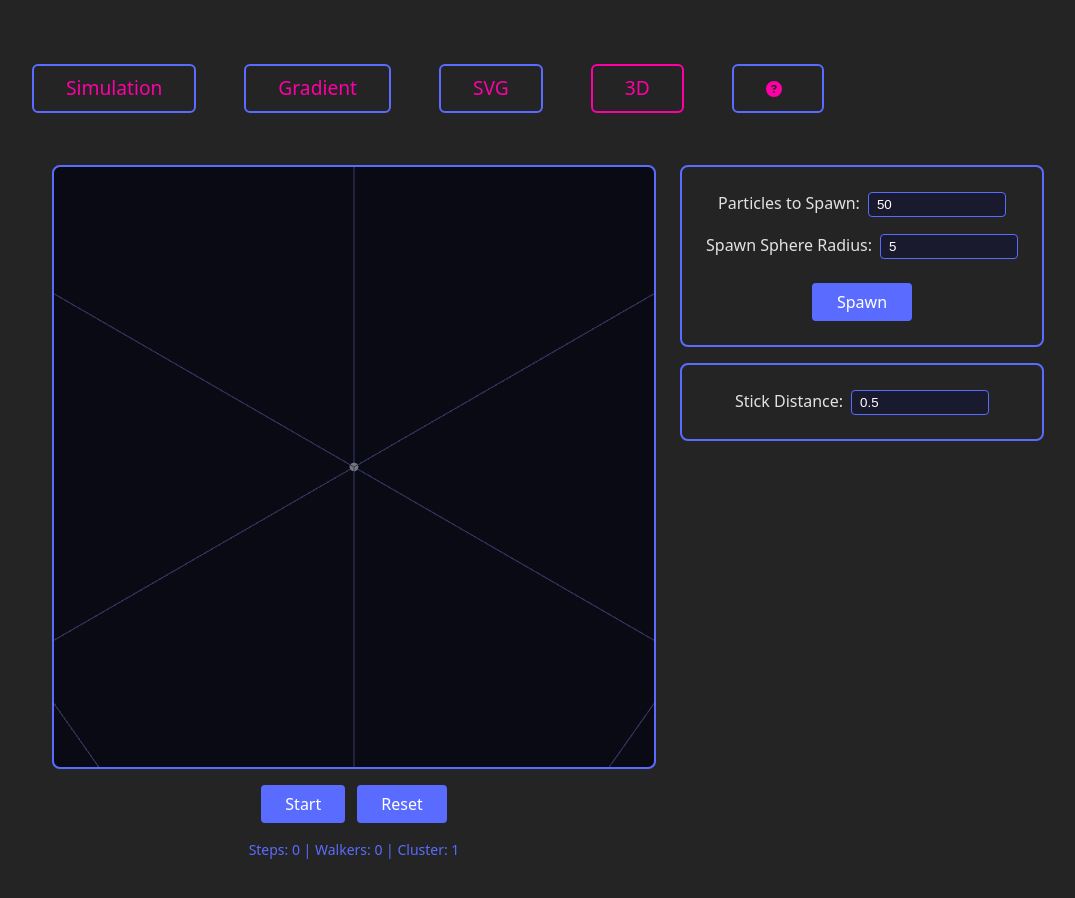
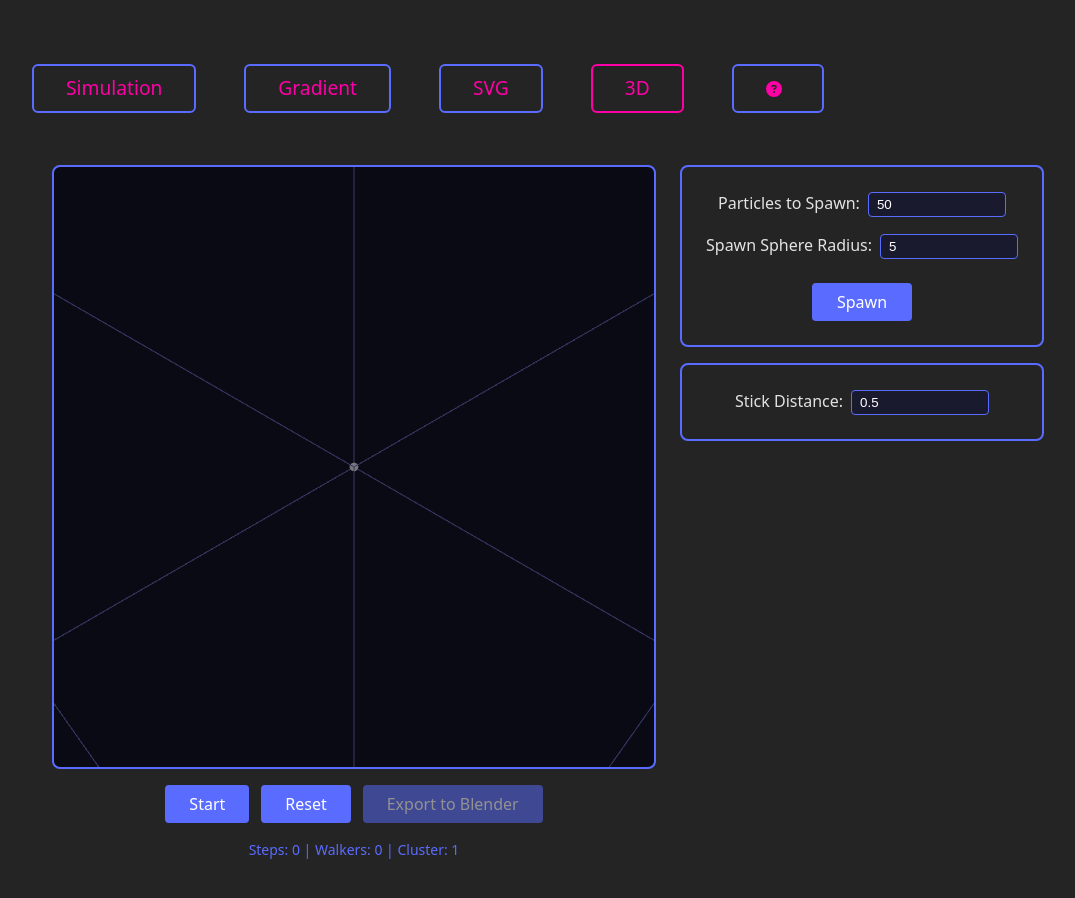
Before and after one commit to chriswininger/DLA-Studio-2025, a React (Vite) app: page /3d-dla in a window 1280 px wide. Shown: the top 898 px of the page, without its empty margins (92-1167 px from the left). Built offline with nearby package versions, Linux system fonts and the light colour scheme.

Commit message:
export initial implementation using python script generation

```diff
--- /dev/null
+++ b/src/tabs/three-dimensional-dla/blender-export/blender-export-utils.ts
@@ -0,0 +1,125 @@
+import type { ClusterMap3D, ClusterEntry3D, Point3D } from '../dla-3d';
+
+const ROOT_KEY = '0.0000,0.0000,0.0000';
+
+interface TreeNode {
+  key: string;
+  point: Point3D;
+  children: TreeNode[];
+}
+
+export function extractPaths(cluster: ClusterMap3D): Point3D[][] {
+  if (Object.keys(cluster).length === 0) return [];
+
+  const childrenMap = buildChildrenMap(cluster);
+  const rootEntry = cluster[ROOT_KEY];
+  if (!rootEntry) return [];
+
+  const rootNode = buildTree(ROOT_KEY, rootEntry, childrenMap, cluster);
+  const paths: Point3D[][] = [];
+  collectPaths(rootNode, [rootNode.point], paths);
+  return paths;
+}
+
+export function generateBlenderScript(paths: Point3D[][]): string {
+  const lines: string[] = [
+    '# DLA 3D Export — generated by dla-sim',
+    '# Open this file in Blender\'s Scripting tab and click Run.',
+    '',
+    'import bpy',
+    '',
+    'curve_data = bpy.data.curves.new("DLA_Paths", "CURVE")',
+    'curve_data.dimensions = "3D"',
+    '',
+  ];
+
+  for (let i = 0; i < paths.length; i++) {
+    const path = paths[i];
+    if (path.length < 2) continue;
+
+    lines.push(`spline = curve_data.splines.new("NURBS")`);
+    lines.push(`spline.points.add(${path.length - 1})`);
+    lines.push(`spline.use_endpoint_u = True`);
+
+    const coords = path
+      .map((p) => `(${p.x}, ${p.y}, ${p.z}, 1)`)
+      .join(', ');
+    lines.push(`coords = [${coords}]`);
+    lines.push('for j, co in enumerate(coords):');
+    lines.push('    spline.points[j].co = co');
+    lines.push('');
+  }
+
+  lines.push('obj = bpy.data.objects.new("DLA_Paths", curve_data)');
+  lines.push('bpy.context.collection.objects.link(obj)');
+  lines.push('bpy.context.view_layer.objects.active = obj');
+  lines.push('obj.select_set(True)');
+  lines.push('');
+
+  return lines.join('\n');
+}
+
+function buildChildrenMap(
+  cluster: ClusterMap3D,
+): Map<string, string[]> {
+  const children = new Map<string, string[]>();
+
+  for (const [key, entry] of Object.entries(cluster)) {
+    if (!entry.parentPoint) continue;
+    const parentKey = pointKey(entry.parentPoint);
+    let list = children.get(parentKey);
+    if (!list) {
+      list = [];
+      children.set(parentKey, list);
+    }
+    list.push(key);
+  }
+
+  return children;
+}
+
+function buildTree(
+  key: string,
+  entry: ClusterEntry3D,
+  childrenMap: Map<string, string[]>,
+  cluster: ClusterMap3D,
+): TreeNode {
+  const childKeys = childrenMap.get(key) ?? [];
+  const childNodes = childKeys
+    .filter((k) => cluster[k])
+    .map((k) => buildTree(k, cluster[k], childrenMap, cluster));
+
+  return { key, point: entry.point, children: childNodes };
+}
+
+function collectPaths(
+  node: TreeNode,
+  currentPath: Point3D[],
+  result: Point3D[][],
+): void {
+  if (node.children.length === 0) {
+    if (currentPath.length >= 2) {
+      result.push([...currentPath]);
+    }
+    return;
+  }
+
+  if (node.children.length === 1) {
+    currentPath.push(node.children[0].point);
+    collectPaths(node.children[0], currentPath, result);
+    return;
+  }
+
+  // Branch point: end current path here and start new paths for each child
+  if (currentPath.length >= 2) {
+    result.push([...currentPath]);
+  }
+
+  for (const child of node.children) {
+    collectPaths(child, [node.point, child.point], result);
+  }
+}
+
+function pointKey(p: Point3D): string {
+  return `${p.x.toFixed(4)},${p.y.toFixed(4)},${p.z.toFixed(4)}`;
+}
--- /dev/null
+++ b/src/tabs/three-dimensional-dla/blender-export/blender-export.css
@@ -0,0 +1,18 @@
+.dlasim-blender-export-button {
+  padding: 8px 24px;
+  background: var(--control-border-color);
+  color: #fff;
+  border: none;
+  border-radius: 4px;
+  cursor: pointer;
+  transition: background 0.2s;
+}
+
+.dlasim-blender-export-button:hover:not(:disabled) {
+  background: #4a5cff;
+}
+
+.dlasim-blender-export-button:disabled {
+  opacity: 0.5;
+  cursor: not-allowed;
+}
--- /dev/null
+++ b/src/tabs/three-dimensional-dla/blender-export/blender-export.tsx
@@ -0,0 +1,44 @@
+import React from 'react';
+import type { DLA3DState } from '../dla-3d';
+import { extractPaths, generateBlenderScript } from './blender-export-utils';
+import './blender-export.css';
+
+interface BlenderExportProps {
+  dlaStateRef: React.RefObject<DLA3DState | null>;
+}
+
+function BlenderExport({ dlaStateRef }: BlenderExportProps) {
+  const hasCluster = dlaStateRef.current
+    ? Object.keys(dlaStateRef.current.cluster).length > 1
+    : false;
+
+  return (
+    <button
+      className="dlasim-blender-export-button"
+      onClick={handleExport}
+      disabled={!hasCluster}
+      title="Download a Blender Python script that recreates the cluster as NURBS paths"
+    >
+      Export to Blender
+    </button>
+  );
+
+  function handleExport() {
+    if (!dlaStateRef.current) return;
+
+    const paths = extractPaths(dlaStateRef.current.cluster);
+    if (paths.length === 0) return;
+
+    const script = generateBlenderScript(paths);
+    const blob = new Blob([script], { type: 'text/x-python' });
+    const url = URL.createObjectURL(blob);
+
+    const a = document.createElement('a');
+    a.href = url;
+    a.download = 'dla_paths.py';
+    a.click();
+    URL.revokeObjectURL(url);
+  }
+}
+
+export default BlenderExport;
--- a/src/tabs/three-dimensional-dla/three-dimensional-dla.tsx
+++ b/src/tabs/three-dimensional-dla/three-dimensional-dla.tsx
@@ -11,6 +11,7 @@ import type { DLA3DState } from './dla-3d';
 import { BOUND_HALF_EXTENT, MAX_WALKERS, MAX_CLUSTER, MAX_CONNECTIONS } from './three-dimensional-dla-constants';
 import SphereSpawnControls from './sphere-spawn-controls/sphere-spawn-controls';
 import SimulationControls from './simulation-controls/simulation-controls';
+import BlenderExport from './blender-export/blender-export';
 import './three-dimensional-dla.css';
 
 const STATUS_UPDATE_INTERVAL = 10;
@@ -77,6 +78,7 @@ function ThreeDimensionalDLA() {
               <button onClick={handleStop}>Stop</button>
             )}
             <button onClick={handleReset} disabled={isRunning}>Reset</button>
+            <BlenderExport dlaStateRef={dlaStateRef} />
           </div>
           <div className="dlasim-3d-status-row">
             {statusText}
```
Also changed, not shown: 1 other file (tests, documents, lock files or other folders).
